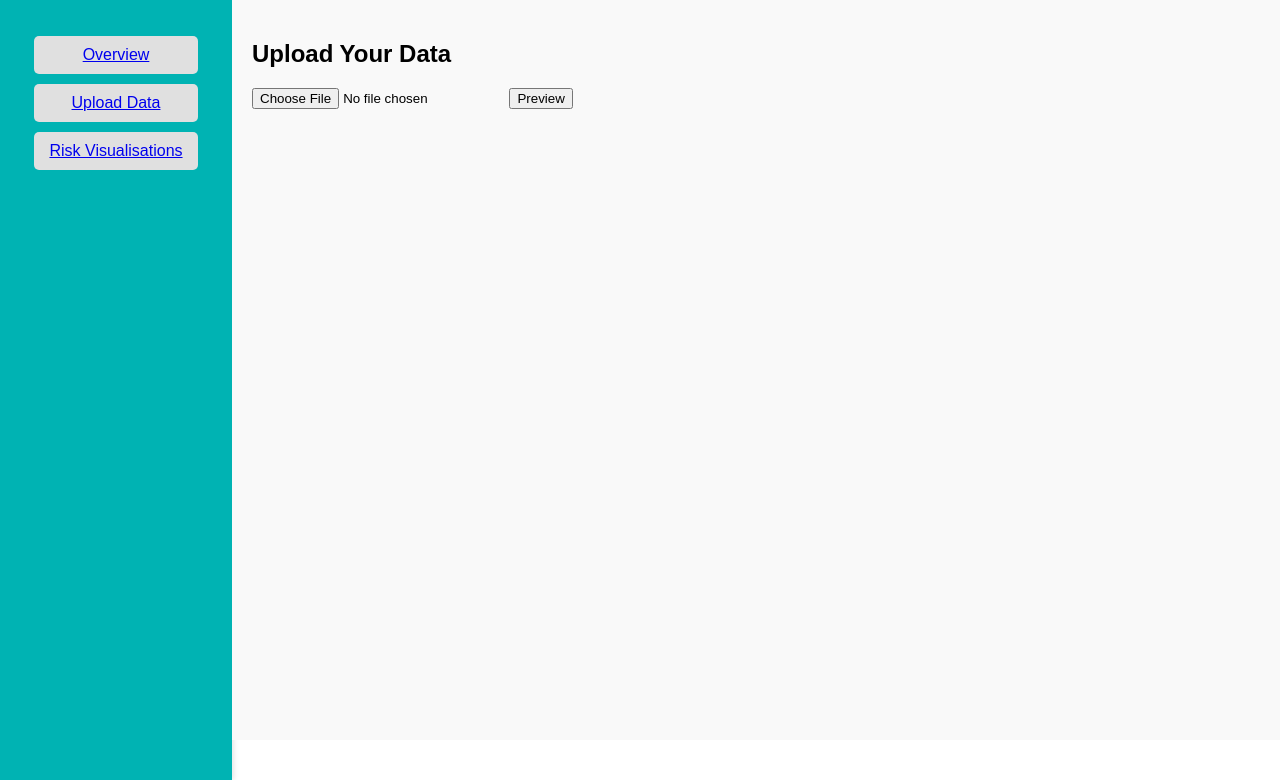
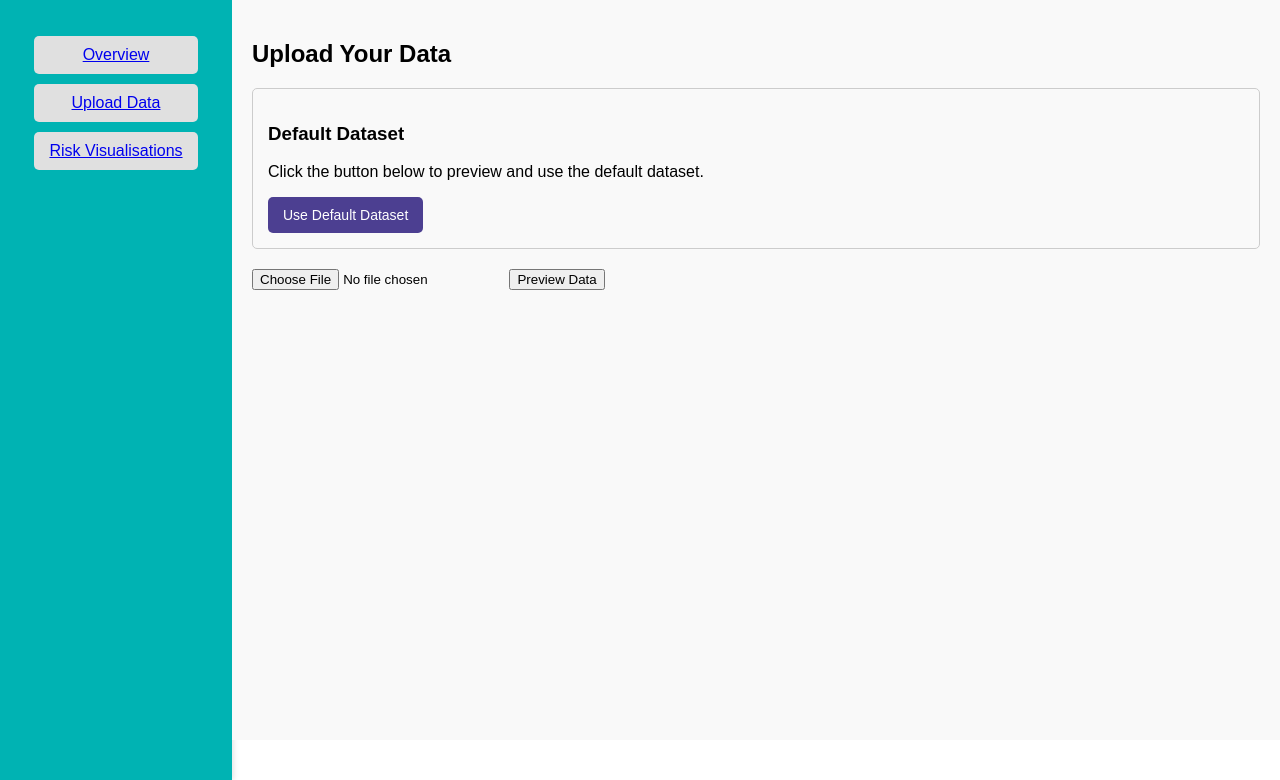
Before and after one commit to talia-lyon/Software-Engineering-Summative1-2025, a Flask app: page /upload in a window 1280 px wide. Shown: the part 70-850 px from the top of the page. Run offline with Flask 3, Linux system fonts and the light colour scheme.

Commit message:
adding in preview of default dataset button

```diff
--- a/app/routes.py
+++ b/app/routes.py
@@ -79,3 +79,14 @@ def upload_final():
         return jsonify({'message': 'Upload successful!'}), 200
     else:
         return jsonify({'message': 'Invalid file type. Please upload a CSV or Excel file.'}), 400
+
+@bp.route('/use-default-data', methods=['GET'])
+def use_default_data():
+    """Handles the AJAX request to preview the default dataset."""
+    try:
+        data = pd.read_csv(DEFAULT_DATASET)
+        # Convert the first 10 rows to HTML
+        preview_html = data.head(10).to_html(classes='dataframe')
+        return jsonify({'preview': preview_html}), 200
+    except Exception as e:
+        return jsonify({'error': f"Error loading default dataset: {str(e)}"}), 500
--- a/app/templates/upload.html
+++ b/app/templates/upload.html
@@ -7,52 +7,27 @@
     <link rel="stylesheet" href="{{ url_for('static', filename='styles.css') }}">
     <script src="https://code.jquery.com/jquery-3.6.0.min.js"></script>
     <style>
-        /* Styling for the preview container */
-        #preview-container {
-            margin-top: 20px;
+        /* Styling for the default dataset section */
+        #default-dataset-container {
+            margin-bottom: 20px;
             padding: 15px;
             border: 1px solid #cccccc;
             border-radius: 5px;
             background-color: #f9f9f9;
         }
 
-        /* Center the upload button */
-        #confirm-upload {
-            display: block;
-            margin: 15px auto;
-            padding: 10px 20px;
+        #default-dataset-container button {
             background-color: #4c3f91;
             color: white;
             border: none;
             border-radius: 5px;
+            padding: 10px 15px;
             cursor: pointer;
+            font-size: 14px;
         }
 
-        #confirm-upload:hover {
+        #default-dataset-container button:hover {
             background-color: #3a2c70;
-        }
-
-        /* Table Styling */
-        table.dataframe {
-            width: 100%;
-            border-collapse: collapse;
-            margin-top: 10px;
-        }
-
-        table.dataframe th,
-        table.dataframe td {
-            border: 1px solid #ddd;
-            text-align: left;
-            padding: 8px;
-        }
-
-        table.dataframe th {
-            background-color: #4c3f91;
-            color: white;
-        }
-
-        table.dataframe tr:nth-child(even) {
-            background-color: #f2f2f2;
         }
     </style>
 </head>
@@ -83,9 +58,19 @@
             <!-- Main Content -->
             <main class="main-content">
                 <h2>Upload Your Data</h2>
+
+                <!-- Default Dataset Section -->
+                <div id="default-dataset-container">
+                    <h3>Default Dataset</h3>
+                    <p>Click the button below to preview and use the default dataset.</p>
+                    <button id="use-default-button">Use Default Dataset</button>
+                    <div id="default-preview-container" style="margin-top: 15px; display: none;"></div>
+                </div>
+
+                <!-- Upload Data Section -->
                 <form id="upload-form" enctype="multipart/form-data">
                     <input type="file" name="file" id="file-input">
-                    <button type="button" id="preview-button">Preview</button>
+                    <button type="button" id="preview-button">Preview Data</button>
                 </form>
 
                 <!-- Container for Preview Table -->
@@ -137,7 +122,6 @@
                                     processData: false,
                                     success: function (uploadResponse) {
                                         alert(uploadResponse.message || 'Upload successful!');
-                                        $('#preview-container').hide(); // Clear preview after upload
                                     },
                                     error: function (xhr) {
                                         alert('Error uploading the file. Please try again.');
@@ -154,6 +138,27 @@
                     }
                 });
             });
+
+            // Use Default Dataset functionality
+            $('#use-default-button').on('click', function () {
+                $.ajax({
+                    url: '/use-default-data',
+                    type: 'GET',
+                    success: function (response) {
+                        if (response.preview) {
+                            $('#default-preview-container').html(`
+                                <h3>Default Dataset Preview:</h3>
+                                ${response.preview}
+                            `).show();
+                        } else {
+                            alert('No preview available for the default dataset.');
+                        }
+                    },
+                    error: function (xhr) {
+                        alert('Error loading the default dataset.');
+                    }
+                });
+            });
         });
     </script>
 </body>
```
